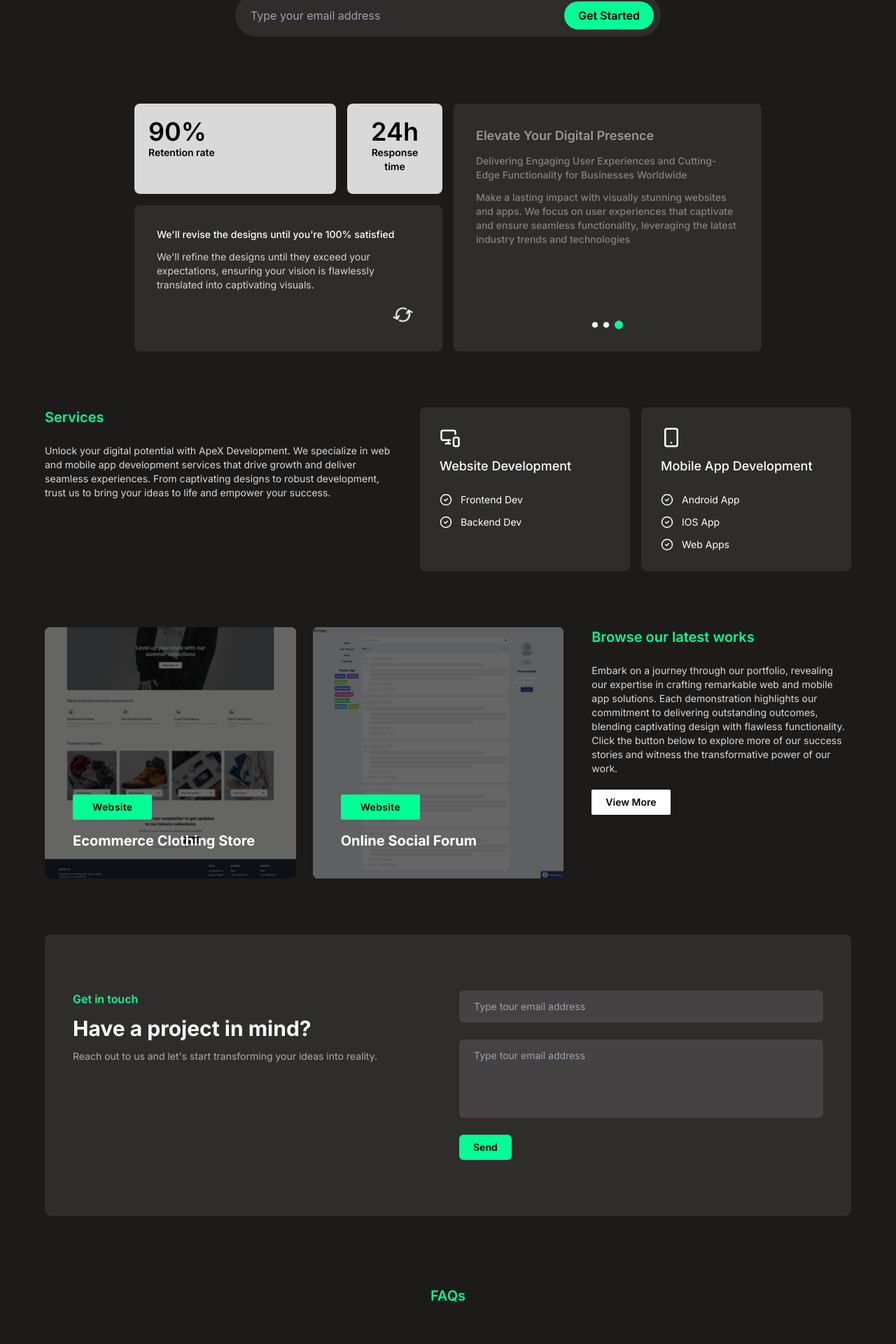
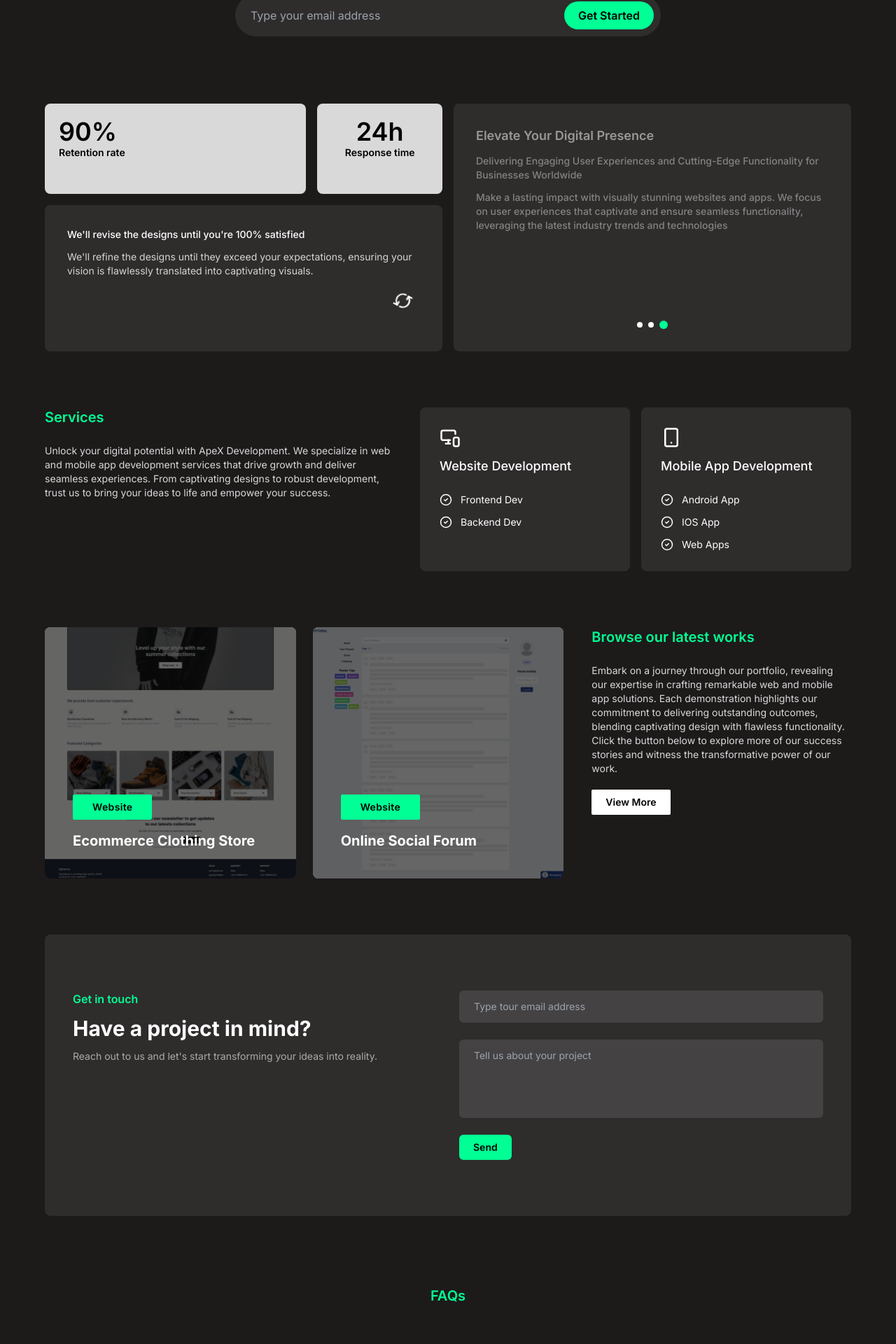
Before and after one commit to minhazk/pixelite-studio, a Next.js app: page / in a window 1280 px wide. Shown: the part 344-2264 px from the top of the page at 70% size. Built offline with nearby package versions, Linux system fonts and the light colour scheme.

Commit message:
mail service and toast

```diff
--- a/package.json
+++ b/package.json
@@ -18,10 +18,15 @@
     "framer-motion": "^10.12.16",
     "lucide-react": "^0.244.0",
     "next": "13.4.6",
+    "nodemailer": "^6.9.3",
     "postcss": "8.4.24",
     "react": "18.2.0",
     "react-dom": "18.2.0",
+    "react-simple-toasts": "^5.1.0",
     "tailwindcss": "3.3.2",
     "typescript": "5.1.3"
+  },
+  "devDependencies": {
+    "@types/nodemailer": "^6.4.8"
   }
 }
--- /dev/null
+++ b/src/app/api/mail/route.ts
@@ -0,0 +1,23 @@
+import { transporter } from '@/lib/NodeMailer';
+
+export async function POST(req: Request) {
+    const { email, body } = await req.json();
+
+    if (email == null || body == null) return new Response('Bad Request', { status: 400 });
+
+    try {
+        await transporter.sendMail({
+            from: email,
+            to: process.env.EMAIL,
+            subject: 'ApeX Development Client Mail',
+            text: `
+            Client email: ${email}
+
+            ${body}
+            `,
+        });
+        return new Response('Email sent', { status: 200 });
+    } catch (e) {
+        return new Response(e as string, { status: 400 });
+    }
+}
--- a/src/app/page.tsx
+++ b/src/app/page.tsx
@@ -7,18 +7,21 @@ import Hero from '@/sections/Hero';
 import PerformanceHighlights from '@/sections/PerformanceHighlights';
 import PreviousWork from '@/sections/PreviousWork';
 import Services from '@/sections/Services';
+import { useState } from 'react';
 
 export default function Home() {
+    const [emailInput, setEmailInput] = useState<string>('');
+
     return (
         <>
             <Header />
             <main>
-                <Hero />
+                <Hero setEmailInput={setEmailInput} />
                 <div className='px-2'>
                     <PerformanceHighlights />
                     <Services />
                     <PreviousWork />
-                    <Contact />
+                    <Contact email={emailInput} />
                     <FAQs />
                 </div>
             </main>
--- a/src/components/ui/Header.tsx
+++ b/src/components/ui/Header.tsx
@@ -4,7 +4,7 @@ import Link from 'next/link';
 export default function Header() {
     return (
         <motion.div animate={{ opacity: 1, y: 0 }} initial={{ opacity: 0, y: -35 }} transition={{ delay: 0.2, duration: 0.75, ease: 'easeInOut' }} className='mt-8 mb-4 flex justify-center'>
-            <ul className='flex items-center gap-7 sm:gap-16 text-sm text-white/60'>
+            <ul className='flex items-center gap-5 sm:gap-12 text-sm text-white/60'>
                 <li>
                     <Link
                         href='#services'
--- /dev/null
+++ b/src/lib/NodeMailer.ts
@@ -0,0 +1,12 @@
+import nodemailer from 'nodemailer';
+
+const email = process.env.EMAIL as string;
+const password = process.env.PASSWORD as string;
+
+export const transporter = nodemailer.createTransport({
+    service: 'gmail',
+    auth: {
+        user: email,
+        pass: password,
+    },
+});
--- a/src/sections/Contact.tsx
+++ b/src/sections/Contact.tsx
@@ -1,6 +1,32 @@
 import SectionContainer from '@/components/ui/SectionContainer';
+import { showToast } from '@/utils/toastNotification';
+import { FormEvent } from 'react';
 
-export default function Contact() {
+export default function Contact({ email }: { email: string }) {
+    const handleSubmit = async (e: FormEvent) => {
+        e.preventDefault();
+        const form = e.target as HTMLFormElement;
+        const formData = new FormData(form);
+        const email = formData.get('email') as string;
+        const body = formData.get('body') as string;
+        console.log(email, body);
+        if (email == null || email === '' || body == null || body === '') return showToast('Please fill in all fields');
+
+        const res = await fetch('/api/mail', {
+            method: 'POST',
+            headers: {
+                'Content-Type': 'application/json',
+            },
+            body: JSON.stringify({ email, body }),
+        });
+        if (res.ok) {
+            form.reset();
+            showToast('Email sent!');
+        } else {
+            showToast('There was an error sending your email');
+        }
+    };
+
     return (
         <SectionContainer id='contact'>
             <div className='max-w-6xl mx-auto bg-secondary rounded-lg p-8 sm:p-10 md:py-20 flex flex-col md:flex-row gap-8'>
@@ -9,16 +35,18 @@ export default function Contact() {
                     <h3 className='text-white font-bold text-2xl lg:text-3xl my-3'>Have a project in mind?</h3>
                     <p className='text-white/60 text-xs md:text-sm'>Reach out to us and let&apos;s start transforming your ideas into reality.</p>
                 </div>
-
-                <form onSubmit={e => e.preventDefault()} className='flex flex-col gap-4 md:gap-6 md:w-1/2'>
+                <form onSubmit={handleSubmit} className='flex flex-col gap-4 md:gap-6 md:w-1/2'>
                     <input
                         type='email'
+                        name='email'
+                        defaultValue={email}
                         className='bg-white/10 px-5 py-3 w-full text-xs sm:text-sm rounded-md outline-none text-accent border border-transparent focus-within:border-white transition-colors'
                         placeholder='Type tour email address'
                     />
                     <textarea
+                        name='body'
                         className='bg-white/10 px-5 py-3 w-full text-xs sm:text-sm rounded-md resize-none h-28 outline-none text-accent border border-transparent focus-within:border-white transition-colors'
-                        placeholder='Type tour email address'
+                        placeholder='Tell us about your project'
                     ></textarea>
                     <button className='bg-primary py-2 px-5 rounded-md font-semibold text-xs md:text-sm w-fit hover:opacity-80 focus-within:opacity-80' type='submit'>
                         Send
--- a/src/sections/Hero.tsx
+++ b/src/sections/Hero.tsx
@@ -1,6 +1,21 @@
+import { showToast } from '@/utils/toastNotification';
 import { motion } from 'framer-motion';
+import { useRouter } from 'next/navigation';
+import { Dispatch, FormEvent, SetStateAction } from 'react';
 
-export default function Hero() {
+export default function Hero({ setEmailInput }: { setEmailInput: Dispatch<SetStateAction<string>> }) {
+    const { push } = useRouter();
+
+    const handleSubmit = (e: FormEvent) => {
+        e.preventDefault();
+        const form = e.target as HTMLFormElement;
+        const formData = new FormData(form);
+        const email = formData.get('email') as string;
+        if (email == null || email === '') return showToast('Please enter an email');
+        setEmailInput(email);
+        push('/#contact');
+    };
+
     return (
         <motion.div animate={{ opacity: 1 }} initial={{ opacity: 0 }} transition={{ delay: 0.2, duration: 1, ease: 'easeInOut' }} className='text-center py-16 px-8 max-w-2xl mx-auto'>
             <h1 className='text-primary text-2xl md:text-3xl font-semibold'>ApeX Development</h1>
@@ -8,10 +23,10 @@ export default function Hero() {
             <p className='text-xs md:text-sm lg:text-base text-white/60'>Empowering Business Growth with Cutting-Edge Solutions</p>
 
             <form
-                onSubmit={e => e.preventDefault()}
+                onSubmit={handleSubmit}
                 className='mt-10 relative text-xs md:text-sm lg:text-base flex gap-3 rounded-full bg-secondary [&:has(:focus-visible)]:border-accent border-2 border-transparent transition-colors'
             >
-                <input type='email' className='bg-transparent px-5 py-2 w-full rounded-full outline-none text-accent' placeholder='Type your email address' />
+                <input type='email' name='email' className='bg-transparent px-5 py-2 w-full rounded-full outline-none text-accent autofill:bg-transparent' placeholder='Type your email address' />
                 <button type='submit' className='bg-primary py-2 px-5 rounded-full whitespace-nowrap m-2 font-semibold hover:opacity-80 focus-within:opacity-80'>
                     Get Started
                 </button>
--- a/src/sections/PerformanceHighlights.tsx
+++ b/src/sections/PerformanceHighlights.tsx
@@ -5,7 +5,7 @@ import { RefreshCcw } from 'lucide-react';
 export default function PerformanceHighlights() {
     return (
         <SectionContainer>
-            <div className='grid grid-cols-3 lg:grid-cols-6 gap-3 sm:gap-4 [&>div]:rounded-lg max-w-4xl mx-auto'>
+            <div className='grid grid-cols-3 lg:grid-cols-6 gap-3 sm:gap-4 [&>div]:rounded-lg max-w-6xl mx-auto'>
                 <div className='flex flex-col bg-accent p-3 sm:p-5 col-span-2'>
                     <p className='text-2xl sm:text-4xl font-semibold'>90%</p>
                     <p className='text-sm font-semibold'>Retention rate</p>
--- /dev/null
+++ b/src/utils/toastNotification.tsx
@@ -0,0 +1,12 @@
+import React, { ReactNode } from 'react';
+import toast from 'react-simple-toasts';
+
+export const showToast = (text: string) => {
+    void toast(<p className='text-sm font-medium text-accent select-none'>{text}</p>, {
+        duration: 3000,
+        position: 'bottom-center',
+        clickable: true,
+        clickClosable: true,
+        render: (message: ReactNode) => <div className='rounded-md border border-primary bg-secondary py-3 px-7 select-none'>{message}</div>,
+    });
+};
```
Also changed, not shown: 1 other file (tests, documents, lock files or other folders).
